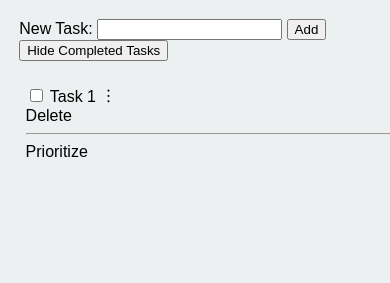
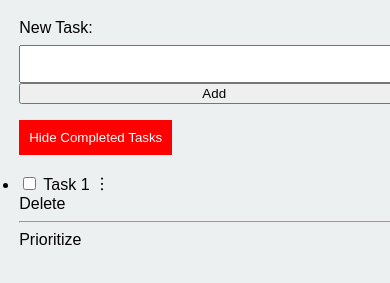
Before and after one commit to Ayush8728/To-Do-List-App, a plain HTML site: page index.html in a window 390 px wide. Shown: the part 59-342 px from the top of the page. Drawn offline with Linux system fonts and the light colour scheme.

Commit message:
phase 2 almosot almost done

```diff
--- a/styles.css
+++ b/styles.css
@@ -17,17 +17,38 @@ main {
     box-shadow: 0 0.2in 0.2in rgba(0, 0, 0, 0.1);
     width: 100%;
 }
+@media (max-width: 768px) {
+    body {
+      overflow-x: hidden;
+    }
+  }
+#hide-completed {
+  background-color: #f00;
+  color: white;
+  border: none;
+  padding: 10px;
+  cursor: pointer;
+}
 h1 {
     margin-top: 0;
 }
 ul {
     padding: 0;
 }
-li {
+li:hover {
+    cursor: pointer;
     list-style-type: none;
     margin-bottom: 10px;
     padding: 0.4rem;
 }
+
+.options-menu {
+    display: none;
+  }
+
+  li:hover .options-menu {
+    display: block;
+  }
 
 @media (max-width: 950px) {
     main {
@@ -42,6 +63,21 @@ li {
         display: flex;
         flex-direction: column;
     }
+
+    .labeled-input {
+        display: flex;
+        flex-direction: column;
+        margin-bottom: 1rem;
+      }
+
+      .labeled-input label {
+        margin-bottom: 0.5rem;
+      }
+
+      .labeled-input input {
+        padding: 0.5rem;
+        font-size: 1rem;
+      }
     body {
         flex: 1;
     }
```
